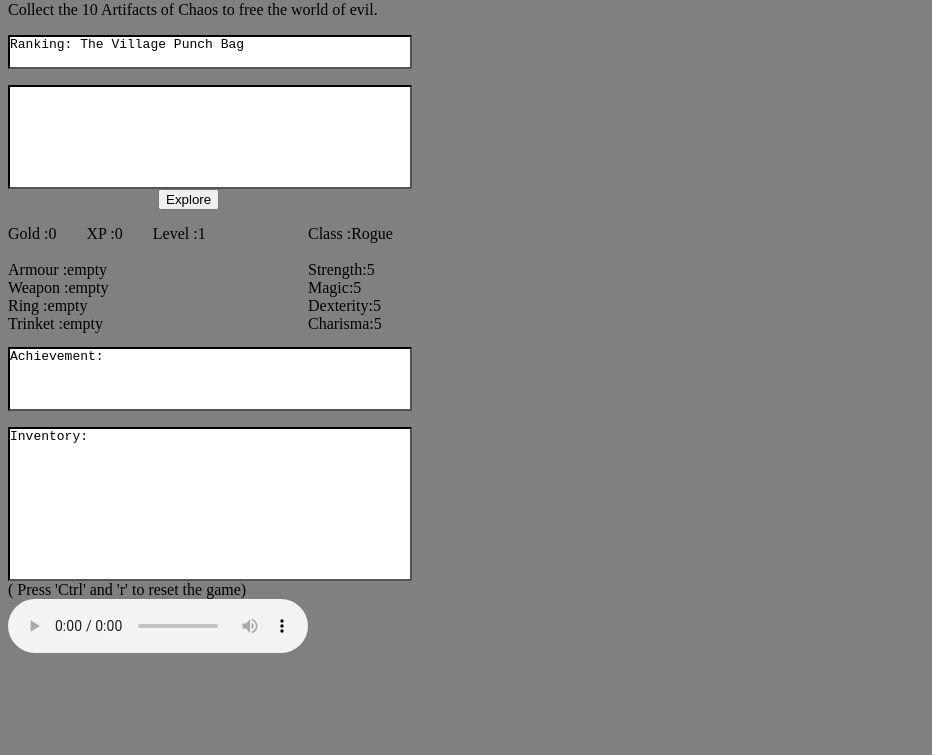
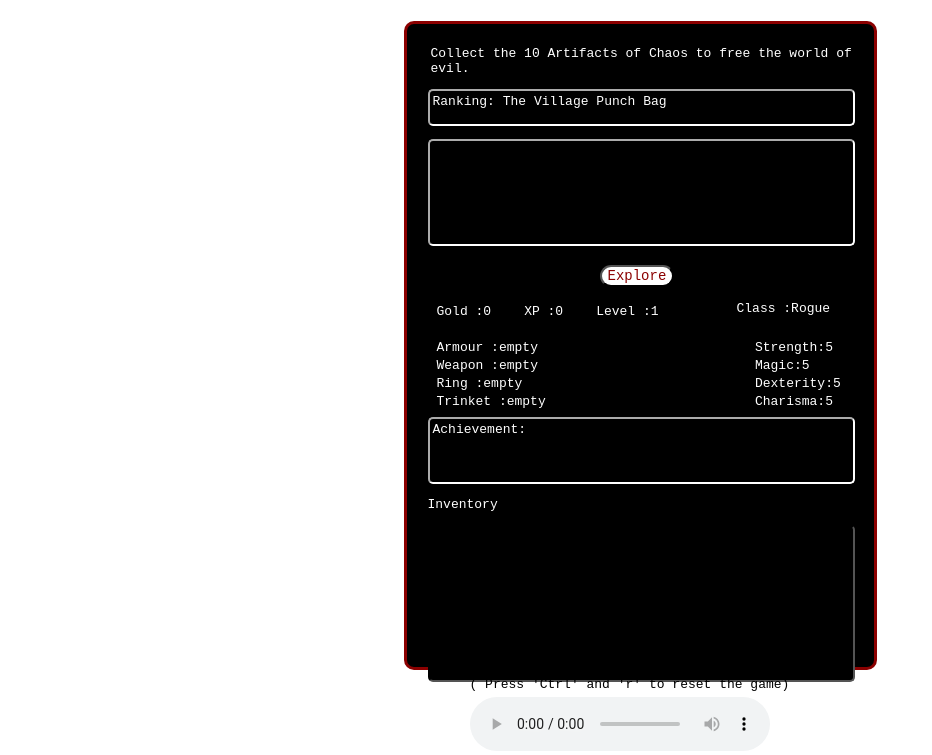
Before and after one commit to Ninedeadeyes/One-Click-Rpg-2-, a plain HTML site: page index.html in a window 1280 px wide. Shown: the part 79-834 px from the top of the page, without its empty margins (0-932 px from the left). Before the commit the page ends 800 px from the top, so only its background shows below. Drawn offline with Linux system fonts and the light colour scheme.

Commit message:
Patch-0.2 CSS and minor bugs fix
Did a lot of CSS work where I am happy with the 'look' of the game.  Some minor bug fixes  as well  ( eg : every time data was loading it added one to the click counter )

```diff
--- a/index.html
+++ b/index.html
@@ -12,17 +12,23 @@
 
 <body>
 
-    <div >
+    <header class="headContainer">
 
-        <h1>ONE CLICK RPG 2 </h1>
+        <div class="headTitle"> One Click Rpg 2</div>
 
-        <div>Collect the 10 Artifacts of Chaos to free the world of evil.
-        </div>
+    </header>
+
+
+    <div id="interface" >
+        <p></p>
+        <div id="positioning" >
+            <div>Collect the 10 Artifacts of Chaos to free the world of evil.</div>
 
             <p></p>
             <div id="rank">Ranking: The Village Punch Bag </div>
             <p></p>
             <div id="story"></div>
+            <p></p>
 
             <div class="buttonFrame">
                 <div class="buttonPosition" id= "buttons">
@@ -71,22 +77,18 @@
 
             <p></p>
             <div id="ach">Achievement:</div>
-        <p></p>
-        <div id="inv">Inventory:</div>
+            <p>Inventory</p>
+            <div id="inv"></div>
             <script src="./script.js"></script>
 
-        <div>
-
-            ( Press 'Ctrl' and 'r' to reset the game)
-
-        </div>
-
-        <div >
+            <div class="music" >
 
                 <audio id="theme" controls autoplay loop>
                     <source src="music/fantasy.mp3" type="audio/mp3">
                 </audio>
+            </div>
 
+            <div class="instruct"> ( Press 'Ctrl' and 'r' to reset the game) </div>
         </div>
 
     </div>
--- a/script.js
+++ b/script.js
@@ -43,7 +43,7 @@ let equipChoice;
 let foundItem=false;
 let foundArt=false;
 let chanceOfArt;
-let printInventory="Inventory:"
+let printInventory=" ";
 let rankTitle;
 let endGame=false;
 
@@ -64,10 +64,10 @@ let enviroment=[" Woods of the Topsy Turvy King", "Forest of the Humourless Harl
 
 let enemyDescription=["deranged","tiny","drunk","sadistic","nihilistic","hungry","psychopathic","malnourished","zealous","hot-headed","mad","bitter","hateful","racist"]
 
-let enemy= ["hobbits","ponies ","farmers","kobolds","gnomes","jesters","harlequins","elves","druids","man size giants","goblins","dwarves","werefishes","cowmen","imps","fairies","bandit","bards",
+let enemy= ["hobbits","ponies ","farmers","kobolds","gnomes","jesters","harlequins","elves","druids","man size giants","goblins","dwarves","werefishe","cowmen","imps","fairies","bandit","bards",
                 "hermits","rangers","thieves","knights","rogues","orcs"];
 
-let npc= ["hobbit","pony ","farmer","kobold","gnome","jester","harlequin","elf","druid","giant","goblin","dwarf","werefishe","cowman","imp","fairy","bandit","bard",
+let npc= ["hobbit","pony ","farmer","kobold","gnome","jester","harlequin","elf","druid","giant","goblin","dwarf","werefish","cowman","imp","fairy","bandit","bard",
     "hermit","ranger","thief","knight","rogue","orc"];
 
 let npcDescription=["heart broken","tiny"," skinny","peaceful","silly","young", "shy","talkative", "nihilistic","hungry","lovestruck","sarcastic","forelorn",
@@ -212,8 +212,6 @@ window.onload = function(){
     explore();
 };
 
-
-
 function Dice(side){
     let result=Math.floor(Math.random()*side)+1;
         return result;
@@ -252,25 +250,44 @@ function explore(){
 
     document.querySelector("#theme").play();    // because onload is played first hence why let bkMusic wont' work.
 
-    if (firstClick==true){
+    if (firstClick==true){       // Prevents first 'explore()' call on window.onload to increase any stats as we just need it to load data
 
     }
 
 
     else{
 
+        clickCount+=1;
         gainGold=Dice(6)+Math.ceil(player.charisma/3)
         player.gold+=gainGold
         gainXp=Dice(5)+Math.ceil(player.level/2);
         player.xp+=gainXp;
         accumXp+=gainXp;
+
+        newEnemyNum=Dice(5)+Math.ceil(player.strength/3)
+        newNpc =randomChoice(npc);
+        newNpcDesc=randomChoice(npcDescription);
+        newEnvir=randomChoice(enviroment);
+        newEnemyDesc=randomChoice(enemyDescription);
+        newEnemy =randomChoice(enemy);
+        newQuestItem=randomChoice(questItem);
+        newQuestAction=randomChoice(questAction) ;
+        newQuestDesc=randomChoice(questDescription);
+        killCount+=newEnemyNum;
+
+        if (newEnemy=="goblins"){
+
+            goblinCount+=newEnemyNum;
+
+        }
+
     }
 
         if (accumXp>levelBreak){
 
             player.level+=1
             accumXp=0;
-            levelBreak+=100+(player.level*10);
+            levelBreak+=50+(player.level*10);
 
             player.strength+=Dice(4)-1;
             player.magic+=Dice(4)-1;
@@ -324,37 +341,14 @@ function explore(){
 
         }
 
-    newEnemyNum=Dice(5)+Math.ceil(player.strength/3)
-    newNpc =randomChoice(npc);
-    newNpcDesc=randomChoice(npcDescription);
-    newEnvir=randomChoice(enviroment);
-    newEnemyDesc=randomChoice(enemyDescription);
-    newEnemy =randomChoice(enemy);
-    newQuestItem=randomChoice(questItem);
-    newQuestAction=randomChoice(questAction) ;
-    newQuestDesc=randomChoice(questDescription);
-    killCount+=newEnemyNum;
-    clickCount+=1;
-
-
-    if (newEnemy=="goblins"){
-
-        goblinCount+=newEnemyNum;
-
-    }
-
     rarity()
-
-
 
     equipment=Dice(rare);
 
     if (firstClick) {
 
-        equipment=100;
+        equipment=100;    // Prevents first 'explore()' call on window.onload to increase any stats as we just need it to load data
     }
-
-
 
     if (equipment==1){
         foundItem=true;
@@ -627,7 +621,6 @@ function explore(){
             finalUpgrade=equipNew+(" + "+epicNum)
         }
 
-
         player.trinket=finalUpgrade;
 
     }
@@ -637,7 +630,7 @@ function explore(){
         foundItem=false;
     }
 
-    if (firstClick){
+    if (firstClick){                          // Prevents first 'explore()' call on window.onload to increase any stats as we just need it to load data
 
         quest=" Adventure awaits !! ";
     }
@@ -645,7 +638,7 @@ function explore(){
     else{
 
         quest="You explore the "+newEnvir+". You come across a "+newNpcDesc+" "+newNpc+". The "+newNpc+" request you to " +newQuestAction+" a "+newQuestDesc+" "+newQuestItem+
-        ". You defeat "+newEnemyNum+" "+newEnemyDesc+" "+newEnemy+" to "+newQuestAction+" the item. "+"You gain "+gainGold+" gold and "+gainXp+" experience points.";
+        ". You encounter "+newEnemyNum+" "+newEnemyDesc+" "+newEnemy+" which you defeated to "+newQuestAction+" the item. "+"You gain "+gainGold+" gold and "+gainXp+" experience points.";
 
         if (foundItem==true){
 
@@ -657,7 +650,7 @@ function explore(){
 
         }
 
-        chanceOfArt=Dice(80);
+        chanceOfArt=Dice(200);
 
             if (chanceOfArt==1){
 
@@ -795,8 +788,7 @@ function explore(){
         rankTitle= "Ranking: The Chosen one !!"
     }
 
-
-    firstClick=false;
+    firstClick=false;    // after the first explore call (window.Onload) then progression can be made
     inv.innerHTML=printInventory;
     rank.innerHTML=rankTitle;
     ach.innerHTML=achTag;
--- a/style.css
+++ b/style.css
@@ -1,58 +1,127 @@
+@font-face{        /* Has to be in the same folder as css code to work  */
+
+    src: url(OldSchoolAdventures-42j9.ttf);
+    font-family:CustomFont;
+}
+
+.headContainer{
+    display:flex;
+    position : fixed;   /*stays in the same place even if the page is scrolled */
+    background-color:white;/* rgb(173, 228, 223); */
+    justify-content: center;   /*set the alignment of primary axis (x) */
+    height: 80px;
+    align-items:center;    /*set the alignment of secondary axis (y) */
+    Z-index: 2;              /* everything hides behinder the header   */
+    top:0px;                /* so it is fixed to the sides of the page  */
+    left:0;
+    right:0;
+}
+
+.headTitle{
+    color: black;
+    font-size: 30px;
+    font-family:CustomFont;
+}
+
+div{
+    padding-left: 3px;
+    padding-top: 3px;
+}
+
 body{
+    background-color: white;
+}
 
-    background-color: grey;
+#interface{
+    margin:auto;
+    width: 464px;
+    height:640px;
+    position:relative;
+    margin-top: 100px; /*  due to the header   */
+    border-radius:10px;
+    font-family: monospace;
+    font-size: 1.0em;
+    background-color: black;
+    color: white;
+    border: 3px;
+    border-color: darkred;
+    border-style: solid;
 
 }
 
+#positioning{
+    margin-left:15px;
+}
+
 #story{
-    border:2px black inset;
+    border:2px white inset;
     background-color:white;
-    width: 400px;
+    width: 420px;
     min-height: 100px;
-    font-family: monospace;
+    border-radius:5px;
+    color: white;
+    background-color: black;
 }
 
 #ach{
-    border:2px black inset;
+    border:2px white inset;
     background-color:white;
-    width: 400px;
+    width: 420px;
     min-height: 60px;
-    font-family: monospace;
+    border-radius:5px;
+    color:white;
+    background-color: black;
+
 }
 
 #rank{
-    border:2px black inset;
+    border:2px white inset;
     background-color:white;
-    width: 400px;
+    width: 420px;
     min-height: 30px;
-    font-family: monospace;
+    border-radius:5px;
+    color:white;
+    background-color: black;
+
 }
 
 #inv{
     border:2px black inset;
-    background-color:white;
-    width: 400px;
+    color:white;
+    background-color: black;
+    width: 420px;
     min-height: 150px;
+    border-radius:5px;
 
-    font-family: monospace;
 }
 
 .buttonFrame{
     display:flex;
     justify-content: center;
-    width: 400px;
+    width: 420px;
     height: 20px;
 }
 
 .buttonPosition{
     width: 100px;
     height: 20px;
+    margin-left:15px;
+}
+
+button{
+    font-size: 14px;
+    color: darkred;
+    background-color: white;
+    font-family: monospace;
+    border-radius: 12px;
+
+
 }
 
 .Ui1{
     display: flex;
     flex-direction:row;
-    width: 400px;
+    width: 420px;
     height:20px;
 }
 
@@ -67,12 +136,12 @@ body{
 .Ui2{
     display: flex;
     flex-direction:row;
-    width: 400px;
+    width: 420px;
     height:70px;
 }
 
 .moveToLeft2{
-    width:300px;
+    width:320px;
 }
 
 
@@ -82,8 +151,15 @@ body{
 }
 
 
+.music{
+    position:absolute;
+    top:670px;
+    left:60px;
+}
+
 .instruct{
-    text-align: center;
-    font-family: monospace;
-
+    color: black;
+    position:absolute;
+    top:650px;
+    left:60px;
 }
```
Also changed, not shown: OldSchoolAdventures-42j9.ttf (added). Lines whose indentation alone changed are shown as unchanged.
